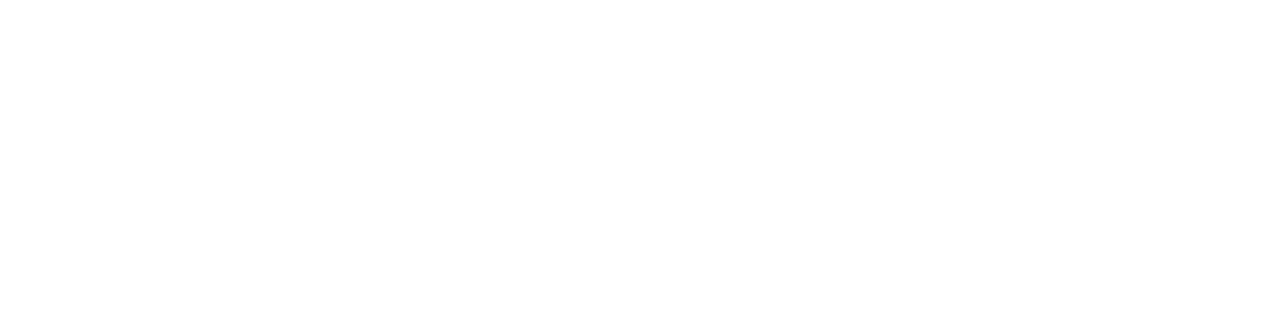
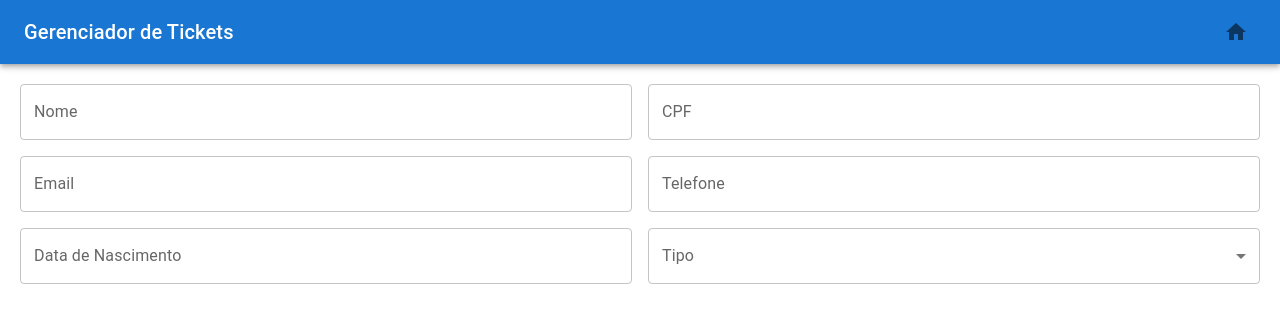
Before and after one commit to KevinCadena1108/Gerenciador-de-Tickets, a React (Create React App) app in the folder frontend/: page /cadaluno in a window 1280 px wide. Before the commit this address had no page. Shown: the top 322 px of the page. Built offline with nearby package versions, Linux system fonts and the light colour scheme.

Commit message:
algumas rotas

```diff
--- a/frontend/package.json
+++ b/frontend/package.json
@@ -7,6 +7,7 @@
     "@emotion/styled": "^11.13.0",
     "@mui/icons-material": "^6.1.0",
     "@mui/material": "^6.0.2",
+    "@mui/x-date-pickers": "^7.17.0",
     "@testing-library/jest-dom": "^5.17.0",
     "@testing-library/react": "^13.4.0",
     "@testing-library/user-event": "^13.5.0",
--- a/frontend/public/index.html
+++ b/frontend/public/index.html
@@ -3,7 +3,8 @@
   <head>
     <meta charset="utf-8" />
     <meta name="viewport" content="width=device-width, initial-scale=1" />
-    <title>React App</title>
+    <link rel="stylesheet" href="/style.css" />
+    <title>Gerenciador de Tickts</title>
   </head>
   <body>
     <noscript>You need to enable JavaScript to run this app.</noscript>
--- /dev/null
+++ b/frontend/public/style.css
@@ -0,0 +1,4 @@
+body{
+  padding: 0;
+  margin: 0;
+}
--- /dev/null
+++ b/frontend/src/components/Header/index.js
@@ -0,0 +1,30 @@
+import React from "react";
+import AppBar from "@mui/material/AppBar";
+import Toolbar from "@mui/material/Toolbar";
+import Typography from "@mui/material/Typography";
+import { Box, IconButton } from "@mui/material";
+import HomeIcon from "@mui/icons-material/Home";
+import { Link, useLocation } from "react-router-dom";
+
+function Header() {
+  const location = useLocation();
+
+  return (
+    <Box>
+      <AppBar position="static">
+        <Toolbar>
+          <Typography variant="h6">Gerenciador de Tickets</Typography>
+          {location.pathname !== "/dashboard" && (
+            <Link to="/dashboard" style={{ marginLeft: "auto" }}>
+              <IconButton color="black">
+                <HomeIcon />
+              </IconButton>
+            </Link>
+          )}
+        </Toolbar>
+      </AppBar>
+    </Box>
+  );
+}
+
+export default Header;
--- /dev/null
+++ b/frontend/src/pages/CadAluno/index.js
@@ -0,0 +1,52 @@
+import { Box, TextField, Grid } from "@mui/material";
+import Header from "../../components/Header";
+import MenuItem from "@mui/material/MenuItem";
+import FormControl from "@mui/material/FormControl";
+import InputLabel from "@mui/material/InputLabel";
+import Select from "@mui/material/Select";
+
+function CadAluno() {
+  return (
+    <Box>
+      <Header />
+      <Box sx={{ marginTop: "20px", marginLeft: "20px", marginRight: "20px" }}>
+        <Grid container spacing={2}>
+          <Grid item xs={12} sm={6}>
+            <TextField fullWidth label="Nome" variant="outlined" />
+          </Grid>
+          <Grid item xs={12} sm={6}>
+            <TextField fullWidth label="CPF" variant="outlined" />
+          </Grid>
+          <Grid item xs={12} sm={6}>
+            <TextField fullWidth label="Email" variant="outlined" />
+          </Grid>
+          <Grid item xs={12} sm={6}>
+            <TextField fullWidth label="Telefone" variant="outlined" />
+          </Grid>
+          <Grid item xs={12} sm={6}>
+            <TextField
+              fullWidth
+              label="Data de Nascimento"
+              variant="outlined"
+            />
+          </Grid>
+          <Grid item xs={12} sm={6}>
+            <FormControl fullWidth>
+              <InputLabel id="demo-select-small-label">Tipo </InputLabel>
+              <Select
+                labelId="demo-select-small-label"
+                id="demo-select-small"
+                label="Tipo"
+              >
+                <MenuItem value={10}>Aluno</MenuItem>
+                <MenuItem value={20}>Servidor</MenuItem>
+              </Select>
+            </FormControl>
+          </Grid>
+        </Grid>
+      </Box>
+    </Box>
+  );
+}
+
+export default CadAluno;
--- a/frontend/src/pages/Dashboard/index.js
+++ b/frontend/src/pages/Dashboard/index.js
@@ -2,18 +2,23 @@ import React from "react";
 import Button from "@mui/material/Button";
 import Box from "@mui/material/Box";
 import { Link } from "react-router-dom";
+import Header from "../../components/Header";
 
 function Dashboard() {
   return (
     <Box>
+      <Header />
+      <Box sx={{ textAlign: "center", marginTop: "20px" }}>
         <Link to="/pesqcli">
           <Button variant="contained" color="primary" sx={{ marginRight: 1 }}>
             Pesquisar Cliente
           </Button>
         </Link>
+        <Link to="/cadaluno">
           <Button variant="contained" color="primary" sx={{ marginRight: 1 }}>
             Cadastrar Aluno
           </Button>
+        </Link>
         <Button variant="contained" color="secondary" sx={{ marginRight: 1 }}>
           Reconhecimento Facial
         </Button>
@@ -21,6 +26,7 @@ function Dashboard() {
           Comprar Tickets
         </Button>
       </Box>
+    </Box>
   );
 }
 
--- a/frontend/src/pages/PesqCli/index.js
+++ b/frontend/src/pages/PesqCli/index.js
@@ -3,12 +3,18 @@ import MenuItem from "@mui/material/MenuItem";
 import FormControl from "@mui/material/FormControl";
 import Select from "@mui/material/Select";
 import Box from "@mui/material/Box";
+import Header from "../../components/Header";
 
 function PesqCli() {
   return (
+    <Box>
+      <Header />
+
       <Box sx={{ marginTop: "20px", marginLeft: "20px" }}>
         <FormControl sx={{ width: "200px" }} size="small">
-        <InputLabel id="demo-select-small-label">Opção de pesquisa</InputLabel>
+          <InputLabel id="demo-select-small-label">
+            Opção de pesquisa
+          </InputLabel>
           <Select
             labelId="demo-select-small-label"
             id="demo-select-small"
@@ -19,6 +25,19 @@ function PesqCli() {
             <MenuItem value={30}>Matrícula</MenuItem>
           </Select>
         </FormControl>
+
+        <FormControl sx={{ width: "200px", marginLeft: "20px" }} size="small">
+          <InputLabel id="demo-select-small-label">Matrícula ativa</InputLabel>
+          <Select
+            labelId="demo-select-small-label"
+            id="demo-select-small"
+            label="Matrícula ativa<"
+          >
+            <MenuItem value={10}>Sim</MenuItem>
+            <MenuItem value={20}>Não</MenuItem>
+          </Select>
+        </FormControl>
+      </Box>
     </Box>
   );
 }
--- a/frontend/src/routes.js
+++ b/frontend/src/routes.js
@@ -2,6 +2,7 @@ import { BrowserRouter, Routes, Route } from "react-router-dom";
 import Login from "./pages/Login";
 import Dashboard from "./pages/Dashboard";
 import PesqCli from "./pages/PesqCli";
+import CadAluno from "./pages/CadAluno";
 
 function AppRoutes() {
   return (
@@ -10,6 +11,7 @@ function AppRoutes() {
         <Route path="/" element={<Login />}></Route>
         <Route path="/dashboard" element={<Dashboard />}></Route>
         <Route path="/pesqcli" element={<PesqCli />}></Route>
+        <Route path="/cadaluno" element={<CadAluno />}></Route>
       </Routes>
     </BrowserRouter>
   );
```
Also changed, not shown: 1 other file (tests, documents, lock files or other folders). Lines whose indentation alone changed are shown as unchanged.
